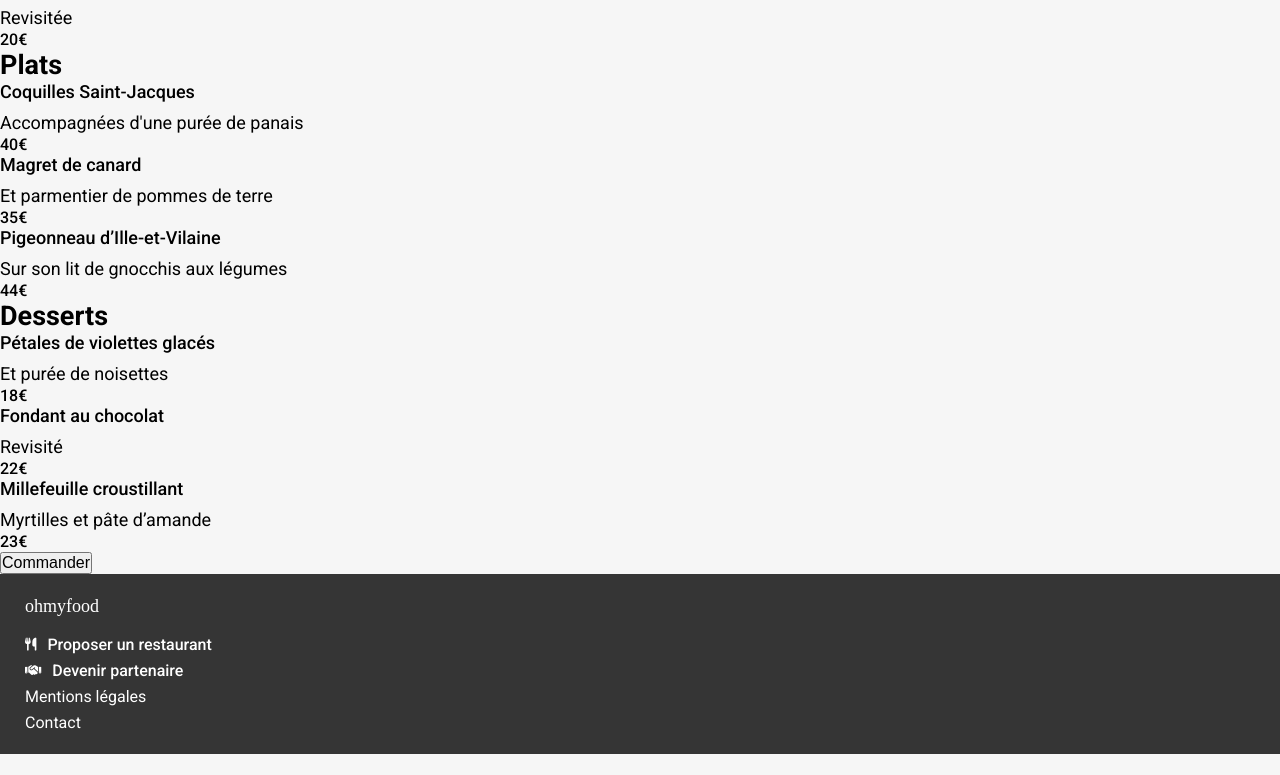
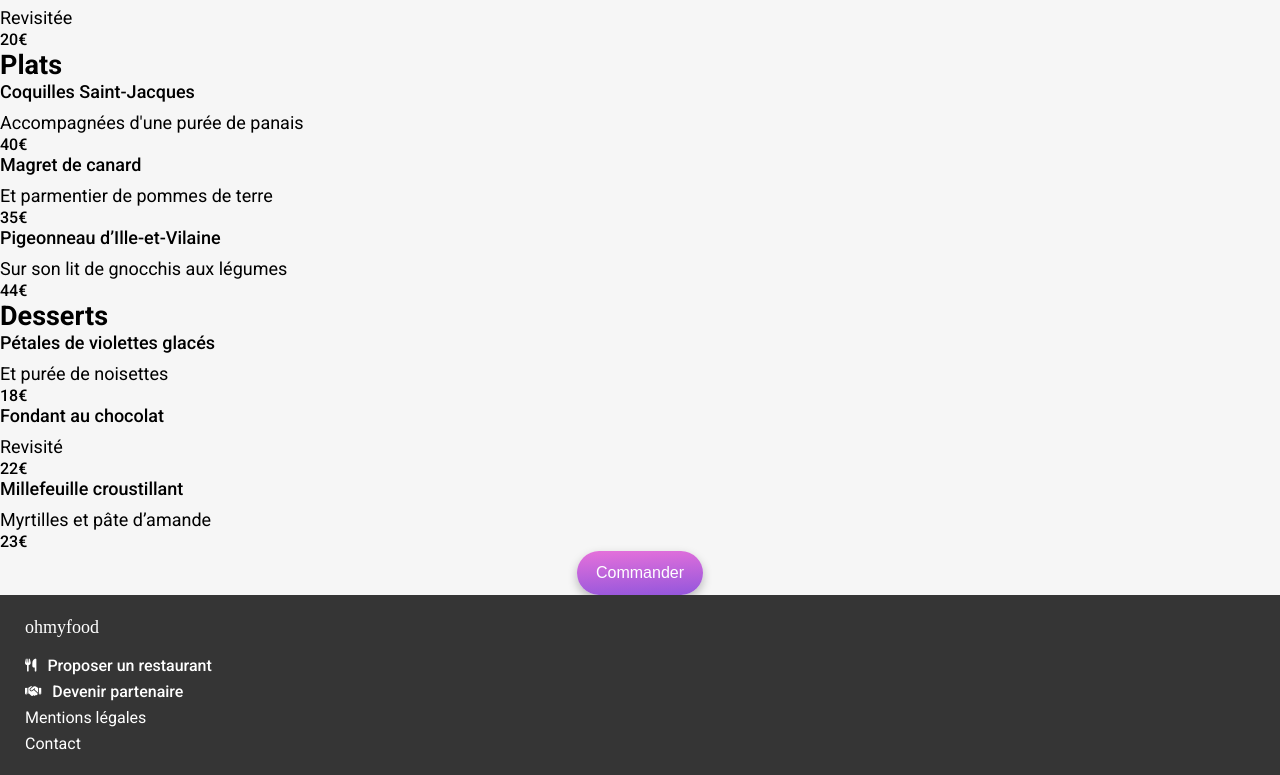
Before and after one commit to BoubaGadiaga/Formation_Integrateur_Web_Projet2, a plain HTML site: page pages/restaurants/a_la_francaise.html in a window 1280 px wide. Shown: the part 662-1437 px from the top of the page. Before the commit the page ends 1416 px from the top, so only its background shows below. Drawn offline with Linux system fonts and the light colour scheme; a web font is replaced by a local one.

Commit message:
Custom des buttons

```diff
--- a/pages/restaurants/a_la_francaise.html
+++ b/pages/restaurants/a_la_francaise.html
@@ -96,7 +96,7 @@
                 <span class="menu__info__card--prix">23€</span>
             </div>
         </section>
-        <button class="menu--button">Commander</button>
+        <button class="button">Commander</button>
     </main>
     <footer class="footer">
         <h3 class="footer--title">ohmyfood</h3>
--- a/styles/scss/main.scss
+++ b/styles/scss/main.scss
@@ -1,3 +1,4 @@
+@use 'modules/components/button.scss';
 @use 'modules/layouts/footer.scss';
 @use 'modules/layouts/restaurantAppBar.scss';
 @use 'modules/layouts/homeAppBar.scss';
@@ -15,7 +16,7 @@
     --green-font: #008766;
     --grey: #353535;
     --grey2: #EAEAEA;
-    --button-gradient : linear-gradient(90deg, #9356DC 0%, #FF79DA 100%);
+    --button-gradient : linear-gradient(-183deg, #FF79DA -30%, #9356DC 100%);
     --primary2: #F5EDFF;
     --grey-tin4: #7E7E7E;
 
--- /dev/null
+++ b/styles/scss/modules/components/button.scss
@@ -0,0 +1,15 @@
+@use '../utils/_variables.scss' as *;
+@use '../utils/_mixins.scss' as *;
+
+.button {
+  display: block;
+  width: fit-content;
+  margin: auto;
+  background: var(--button-gradient);
+  color: white;
+  padding: 0.8125rem 1.1720625rem;
+  @include boutonText;
+  box-shadow: $button-shadow;
+  border-radius: 25px;
+  border: none;
+}
--- a/styles/scss/modules/layouts/homeAppBar.scss
+++ b/styles/scss/modules/layouts/homeAppBar.scss
@@ -19,7 +19,7 @@
         background-color: var(--grey2);
         height: 3.125rem;
         color: var(--grey);
-        box-shadow: $button-shadow;
+        box-shadow: $position-shadow;
         &--icon {
             margin-right: 1.0625rem;
             font-size: 1rem;
--- a/styles/scss/modules/utils/_variables.scss
+++ b/styles/scss/modules/utils/_variables.scss
@@ -1 +1,2 @@
-$button-shadow: 0 4px 4px 0 rgba(0, 0, 0, 0.25);
+$position-shadow: 0 4px 4px 0 rgba(0, 0, 0, 0.25);
+$button-shadow: 0 4px 10px 0 rgba(0, 0, 0, 0.25);
```
Also changed, not shown: pages/index.html (+1 -1 lines), pages/restaurants/delice_des_sens.html (+1 -1 lines), pages/restaurants/note_enchantee.html (+1 -1 lines), pages/restaurants/palette_du_gout.html (+1 -1 lines), styles/css/main.css, 1 other file.
